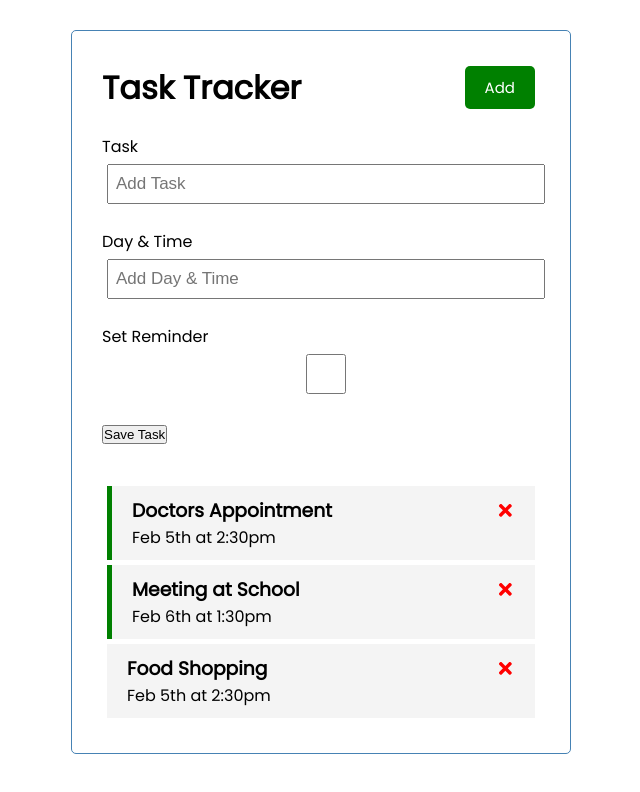
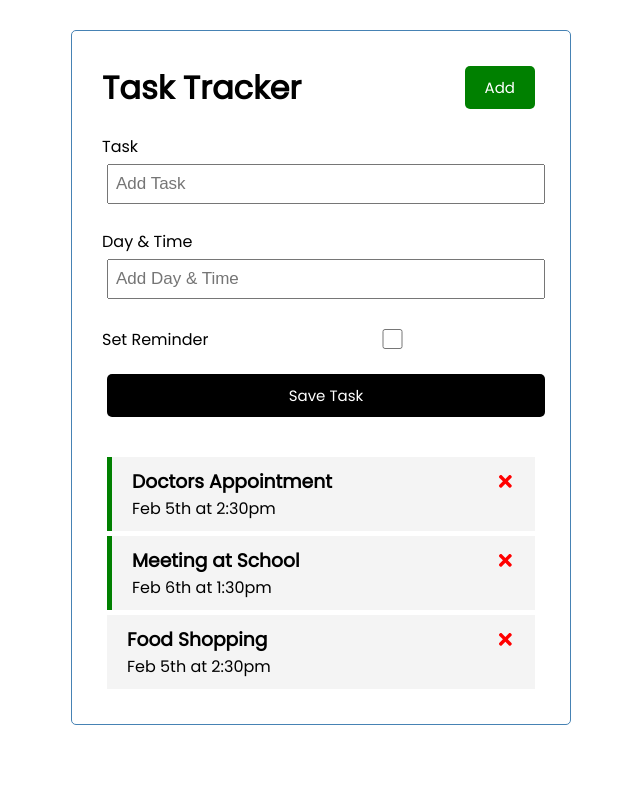
Before and after one commit to ethan-l-chen-24/Learning-React-HTML-CSS, a React (Create React App) app in the folder react/react-task-tracker/: page / in a window 1280 px wide. Shown: the top 792 px of the page, without its empty margins (319-959 px from the left). Built offline with nearby package versions, Linux system fonts and the light colour scheme.

Commit message:
field states in addTask upon submit

```diff
--- a/react/react-task-tracker/src/App.js
+++ b/react/react-task-tracker/src/App.js
@@ -28,6 +28,11 @@
       }
   ]);
 
+  // add task
+  const addTask = (task) => {
+    console.log(task);
+  }
+
   // delete task
   const deleteTask = (id) => {
     setTasks(tasks.filter( (task) => task.id !== id))
@@ -46,7 +51,7 @@
   return (
     <div className="container">
       <Header />
-      <AddTask />
+      <AddTask onAdd={addTask} />
       {tasks.length > 0 ?
       <Tasks tasks={tasks} onDelete={deleteTask} onToggle={toggleReminder}/>
       : 'No Tasks To Show'
--- a/react/react-task-tracker/src/components/AddTask.js
+++ b/react/react-task-tracker/src/components/AddTask.js
@@ -1,20 +1,45 @@
-const AddTask = () => {
+import { useState } from 'react'
+
+const AddTask = ( { onAdd } ) => {
+
+    const[text, setText] = useState('')
+    const[day, setDay] = useState('')
+    const[reminder, setReminder] = useState(false)
+
+    const onSubmit = (e) => {
+        e.preventDefault();
+
+        if(!text) {
+            alert('Please add a task')
+            return
+        }
+
+        onAdd({ text, day, reminder })
+
+        setText('')
+        setDay('')
+        setReminder(false)
+    }
+
     return (
-        <form className='add-form'>
+        <form className='add-form' onSubmit={onSubmit}>
             <div className='form-control'>
                 <label>Task</label>
-                <input type='text' placeholder='Add Task' />
+                <input type='text' placeholder='Add Task' value={text}
+                onChange={(e) => setText(e.target.value)} />
             </div>
             <div className='form-control'>
                 <label>Day & Time</label>
-                <input type='text' placeholder='Add Day & Time' />
+                <input type='text' placeholder='Add Day & Time'
+                value={day} onChange={(e) => setDay(e.target.value)}/>
             </div>
-            <div className='form-control'>
+            <div className='form-control form-control-check'>
                 <label>Set Reminder</label>
-                <input type='checkbox'/>
+                <input type='checkbox' checked={reminder}
+                value={reminder} onChange={(e) => setReminder(e.currentTarget.checked)}/>
             </div>
 
-            <input type='submit' value='Save Task' />
+            <input type='submit' value='Save Task' className='btn btn-block' />
         </form>
     )
 }
```
